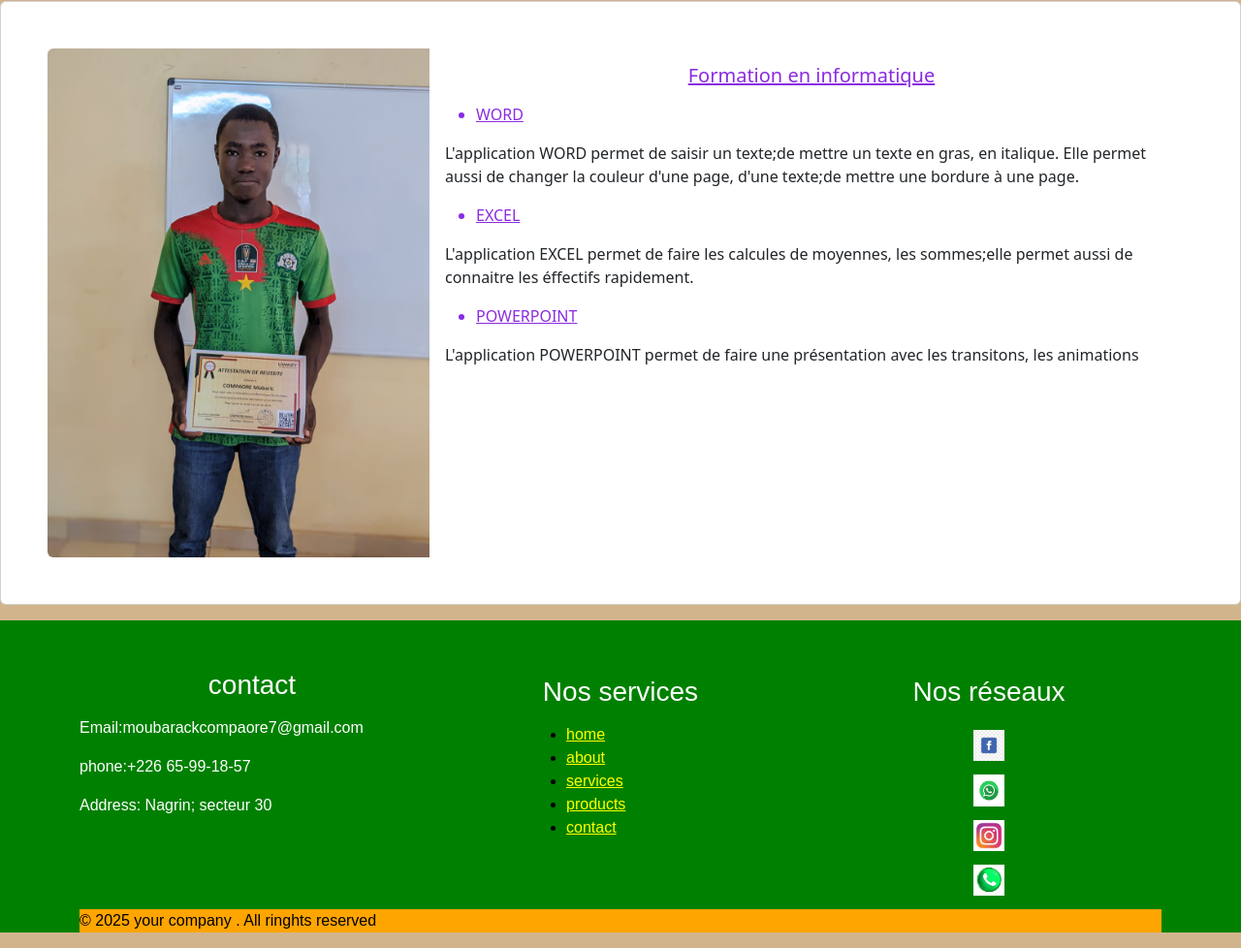
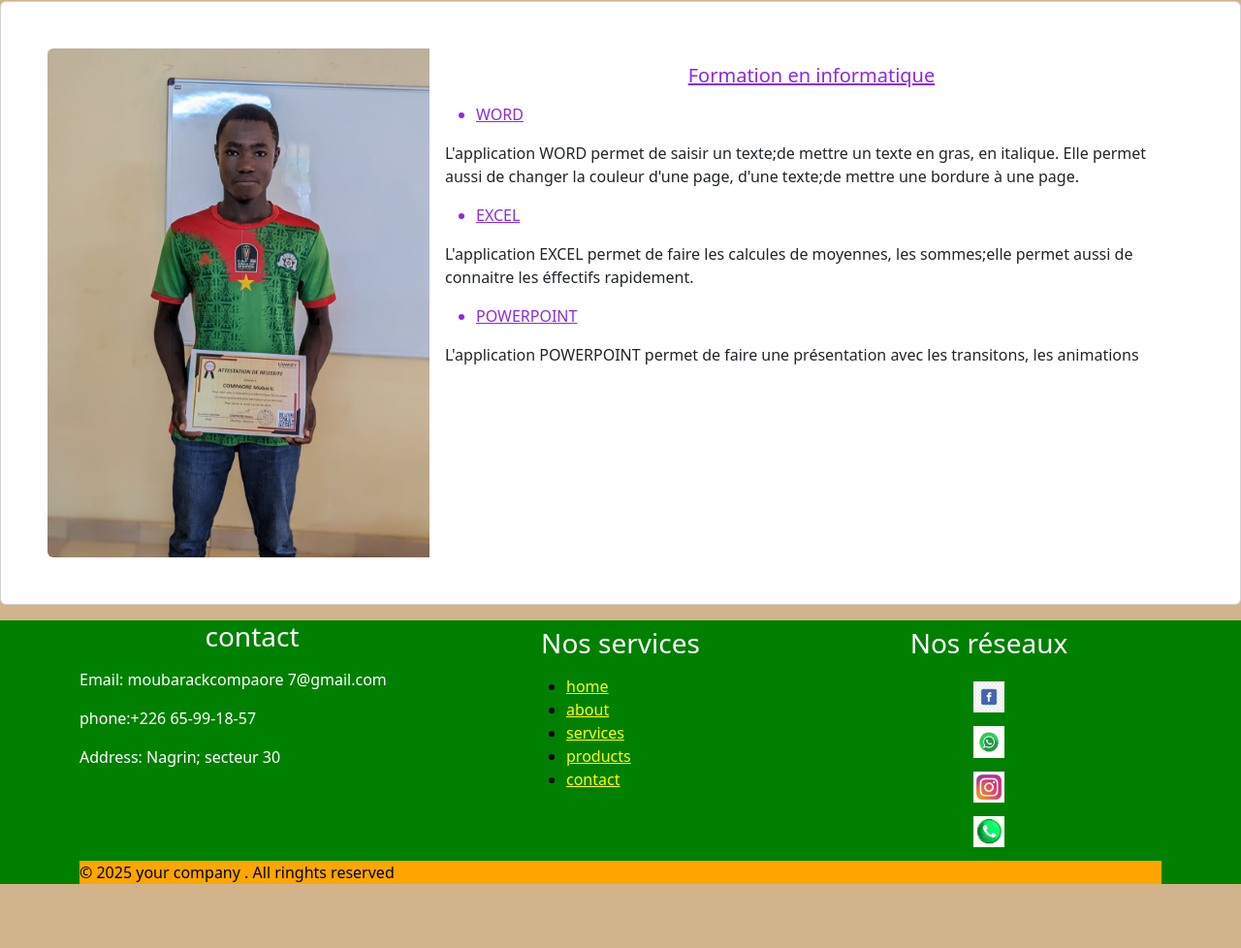
Before and after one commit to MoubarackCompaore/COMPAORE, a plain HTML site: page mbr.html in a window 1280 px wide. Shown: the part 199-1177 px from the top of the page at 97% size. After the commit the page ends 1127 px from the top, so only its background shows below. Drawn offline with nearby package versions, Linux system fonts and the light colour scheme.

Commit message:
commit du voir

```diff
--- a/mbr.html
+++ b/mbr.html
@@ -18,8 +18,9 @@
       <a class="navbar-brand text-white" href="index.html">
         <img src="image/OIP.webp" alt="Logo" style="width: 50px; border-radius: 50%;">
       </a>
-      <button class="navbar-toggler bg-white" type="button" data-bs-toggle="collapse" data-bs-target="#navbarTogglerDemo03"
-        aria-controls="navbarTogglerDemo03" aria-expanded="false" aria-label="Toggle navigation">
+      <button class="navbar-toggler bg-white" type="button" data-bs-toggle="collapse"
+        data-bs-target="#navbarTogglerDemo03" aria-controls="navbarTogglerDemo03" aria-expanded="false"
+        aria-label="Toggle navigation">
         <span class="navbar-toggler-icon"></span>
       </button>
 
@@ -41,7 +42,9 @@
     </div>
   </nav>
 
-  <u style="color: blueviolet"><h1 class="py-5 mt-5" style="color: blueviolet;text-align: center;">ATTESTATION DE REUSSITE</h1></u>
+  <u style="color: blueviolet">
+    <h1 class="py-5 mt-5" style="color: blueviolet;text-align: center;">ATTESTATION DE REUSSITE</h1>
+  </u>
   <div class="card mb-3 p-5">
     <div class="row g-0">
       <div class="col-md-4">
@@ -54,17 +57,23 @@
           </u>
           <p class="card-text">
           <ul>
-            <u style="color: blueviolet"><li  style="color: blueviolet;">WORD</li></u>
+            <u style="color: blueviolet">
+              <li style="color: blueviolet;">WORD</li>
+            </u>
           </ul>
           <p>L'application WORD permet de saisir un texte;de mettre un texte en gras, en italique. Elle
             permet aussi de changer la couleur d'une page, d'une texte;de mettre une bordure à une page.</p>
           <ul>
-            <u style="color: blueviolet"><li  style="color: blueviolet;;">EXCEL</li></u>
+            <u style="color: blueviolet">
+              <li style="color: blueviolet;;">EXCEL</li>
+            </u>
           </ul>
           <p>L'application EXCEL permet de faire les calcules de moyennes, les sommes;elle permet aussi
             de connaitre les éffectifs rapidement.</p>
           <ul>
-            <u style="color: blueviolet"><li  style="color: blueviolet;">POWERPOINT</li></u>
+            <u style="color: blueviolet">
+              <li style="color: blueviolet;">POWERPOINT</li>
+            </u>
           </ul>
           <p> L'application POWERPOINT permet de faire une présentation avec les transitons,
             les animations</p>
@@ -75,19 +84,19 @@
     </div>
   </div>
   </div>
-   <footer style="margin: 0; padding: 0; font-family: Arial, Helvetica, sans-serif;font-size: 16px;
-    color:white; background: green; padding-top: 50px; ">
+ <footer style="
+    color:white; background: green; ">
     <div class="container">
       <div class="row">
-        <div class="col-4">
-          <div class="footer-content  style=" width: 190px; margin: auto; padding: 7px;">
-            <h3 style="font-size: 28px; margin-bottom: 15px; text-align: center;"> contact</h3>
-            <p>Email:moubarackcompaore7@gmail.com</p>
+        <div class="col-sm-4">
+          <div class="footer-content  style=" width: 190px; margin: auto; padding: 7px;>
+            <h3 style="font-size: 28px; margin-bottom: 15px; text-align: center;">  contact</h3>
+            <p>Email: moubarackcompaore 7@gmail.com</p>
             <p></p>phone:+226 65-99-18-57</p>
             <p>Address: Nagrin; secteur 30 </p>
           </div>
         </div>
-        <div class="col-4">
+        <div class="col-sm-4">
           <div class="footer-content" style="width: 190px; margin: auto; padding: 7px;">
             <h3 style="font-size: 28px; margin-bottom: 15px; text-align: center;">Nos services</h3>
             <ul class="list" style=" color: black;">
@@ -99,7 +108,7 @@
             </ul>
           </div>
         </div>
-        <div class="col-4">
+        <div class="col-sm-4">
           <div class="footer-content" style="width: 190px; margin: auto; padding: 7px;">
             <h3 style="font-size: 28px; margin-bottom: 15px; text-align: center;">
               Nos réseaux</h3>
@@ -122,7 +131,7 @@
         <p>&copy; 2025 your company . All ringhts reserved</p>
       </div>
   </footer>
-<script src="https://cdn.jsdelivr.net/npm/bootstrap@5.3.7/dist/js/bootstrap.bundle.min.js"
+  <script src="https://cdn.jsdelivr.net/npm/bootstrap@5.3.7/dist/js/bootstrap.bundle.min.js"
     integrity="sha384-ndDqU0Gzau9qJ1lfW4pNLlhNTkCfHzAVBReH9diLvGRem5+R9g2FzA8ZGN954O5Q"
     crossorigin="anonymous"></script>
 </body>
```
Also changed, not shown: cpr.html (+8 -8 lines), index.html (+7 -7 lines), mkz.html (+5 -5 lines), next.html (+7 -7 lines).
